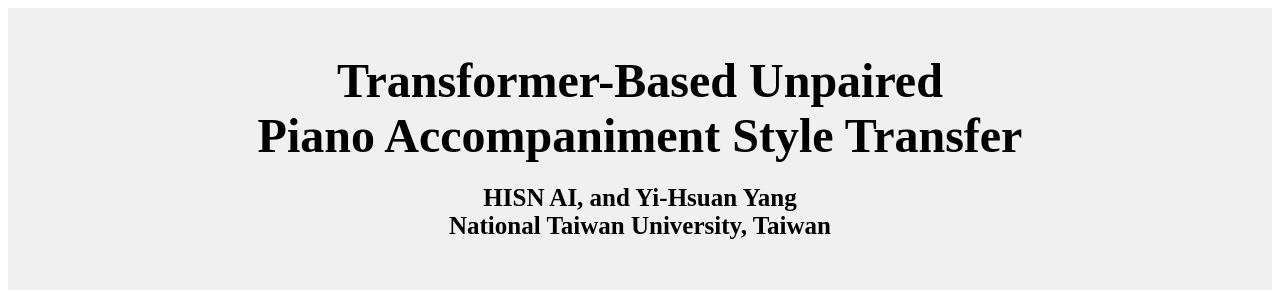
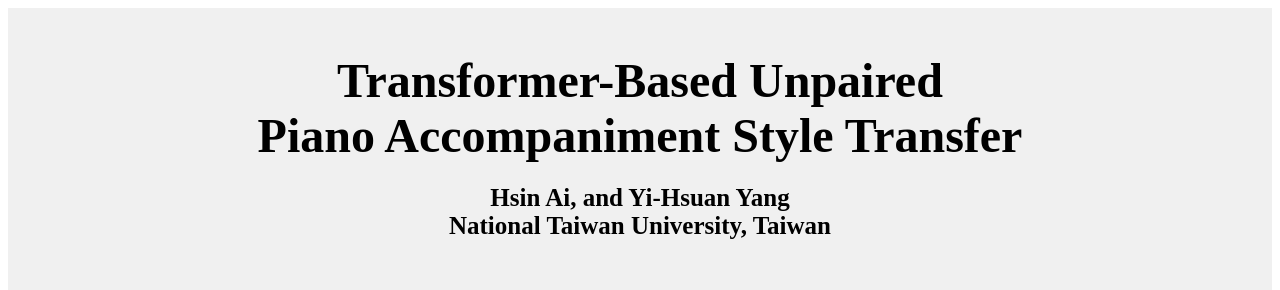
Before and after one commit to ivy7couch/Piano-Accompaniment-Style-Transfer, a plain HTML site: page index.html in a window 1280 px wide. Shown: the top 290 px of the page. Drawn offline with Linux system fonts and the light colour scheme.

Commit message:
Update index.html header

```diff
--- a/index.html
+++ b/index.html
@@ -154,7 +154,7 @@
 
     <header class="header-container">
         <h1 class="author"><span style="font-size: 48px;">Transformer-Based Unpaired <br>Piano Accompaniment Style Transfer</span></h1>
-        <h2 class="author">HISN AI, and Yi-Hsuan Yang <br> National Taiwan University, Taiwan</h2>
+        <h2 class="author">Hsin Ai, and Yi-Hsuan Yang <br> National Taiwan University, Taiwan</h2>
     </header>
 
     <h3 class="abstract"><span style="font-size: 36px;">Abstract</span></h3>
```
